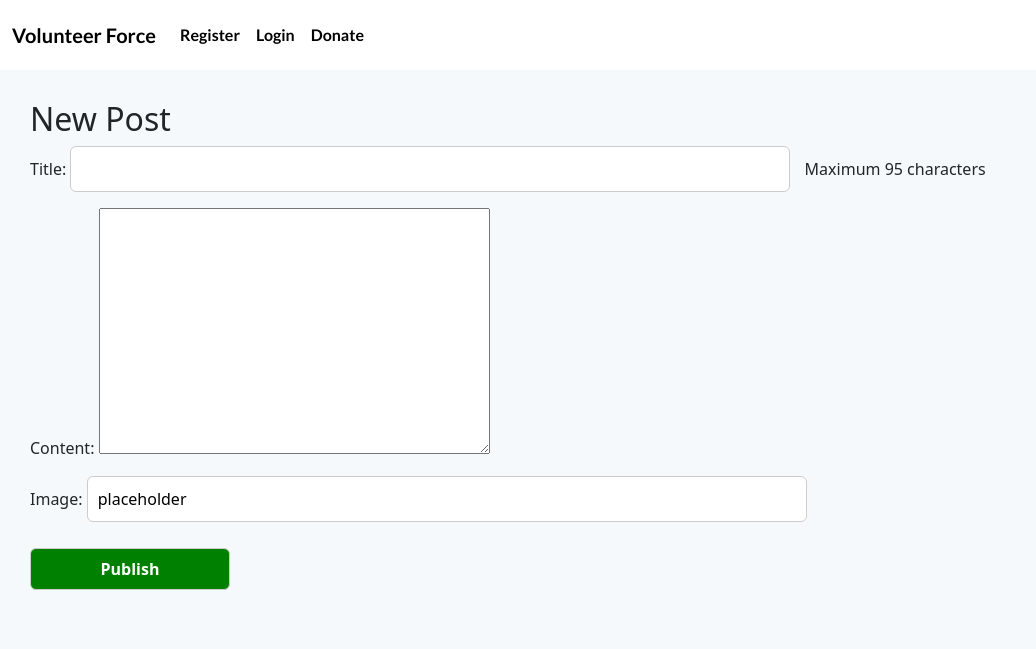
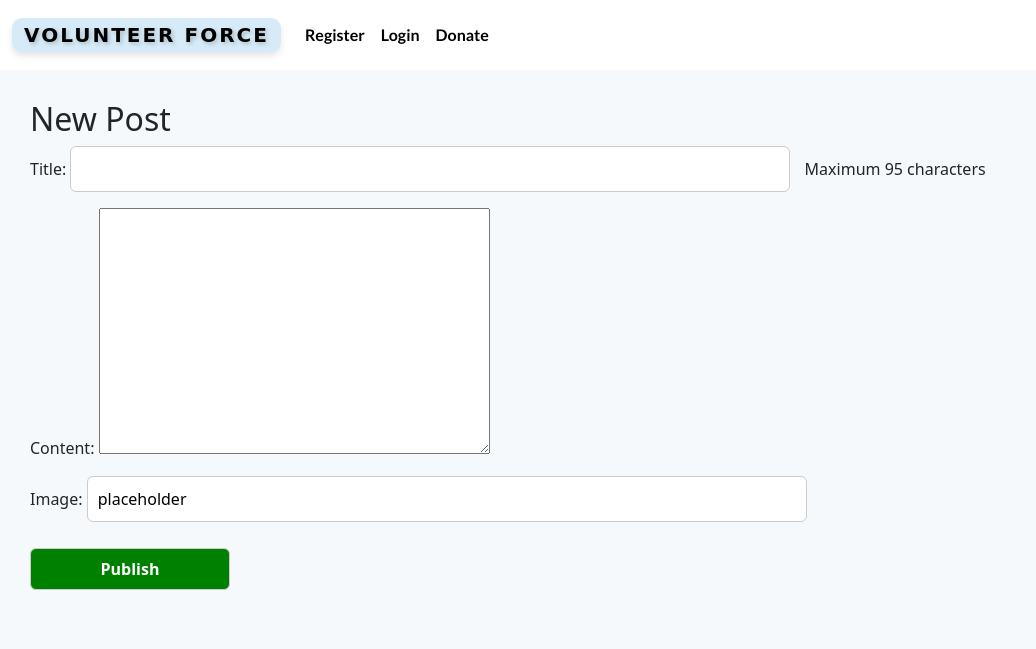
Before and after one commit to Anestezia-zip/django-social-network, a Django app: page /add in a window 1280 px wide. Shown: the top 649 px of the page, without its empty margins (0-1036 px from the left). Run offline with Django 4.2, Linux system fonts and the light colour scheme; some libraries are stand-ins or nearby versions; some web fonts are replaced.

Commit message:
Added styling to the navbar logo

```diff
--- a/static/css/style.css
+++ b/static/css/style.css
@@ -164,6 +164,20 @@ a {
     font-weight: bold;
 }
 
+.navbar-brand {
+    font-family: 'Pacifico', cursive;
+    font-size: 20px;
+    background-color: rgba(52, 152, 219, 0.2);
+    color: #2ecc71;
+    padding: 2px 12px;
+    text-transform: uppercase;
+    letter-spacing: 2px;
+    text-shadow: 2px 2px 4px rgba(0, 0, 0, 0.2);
+    border-radius: 10px;
+    box-shadow: 0 4px 6px rgba(0, 0, 0, 0.1);
+    display: inline-block;
+}
+
 /* ---------------------------------- Card ---------------------------------- */
 
 .card {
--- a/templates/base.html
+++ b/templates/base.html
@@ -4,14 +4,17 @@
 <html lang="en" class="h-100">
 
 <head>
-    <title>Volunteer Force</title>
   <link rel="preconnect" href="https://fonts.googleapis.com">
   <link rel="preconnect" href="https://fonts.gstatic.com" crossorigin>
   <link href="https://fonts.googleapis.com/css2?family=Lato:wght@300;700&family=Roboto:wght@300&family=Sulphur+Point:wght@300;700&display=swap" rel="stylesheet">
   <meta name="viewport" content="width=device-width, initial-scale=1">
   <link href="https://cdn.jsdelivr.net/npm/bootstrap@5.0.1/dist/css/bootstrap.min.css" rel="stylesheet"
   integrity="sha384-+0n0xVW2eSR5OomGNYDnhzAbDsOXxcvSN1TPprVMTNDbiYZCxYbOOl7+AMvyTG2x" crossorigin="anonymous">
+  <link rel="apple-touch-icon" sizes="180x180" href="https://res.cloudinary.com/dyadwedsy/image/upload/v1700652951/volunteer/readme/bam5waqbpiqzb3rvcdy0.png">
+  <link rel="icon" type="image/png" sizes="32x32" href="https://res.cloudinary.com/dyadwedsy/image/upload/v1700652951/volunteer/readme/bam5waqbpiqzb3rvcdy0.png">
+  <link rel="icon" type="image/png" sizes="16x16" href="https://res.cloudinary.com/dyadwedsy/image/upload/v1700652951/volunteer/readme/bam5waqbpiqzb3rvcdy0.png">
   <link rel="stylesheet" href="{% static 'css/style.css' %}">
+  <title>Volunteer Force</title>
 
 </head>
 
```
Lines whose indentation alone changed are shown as unchanged.
